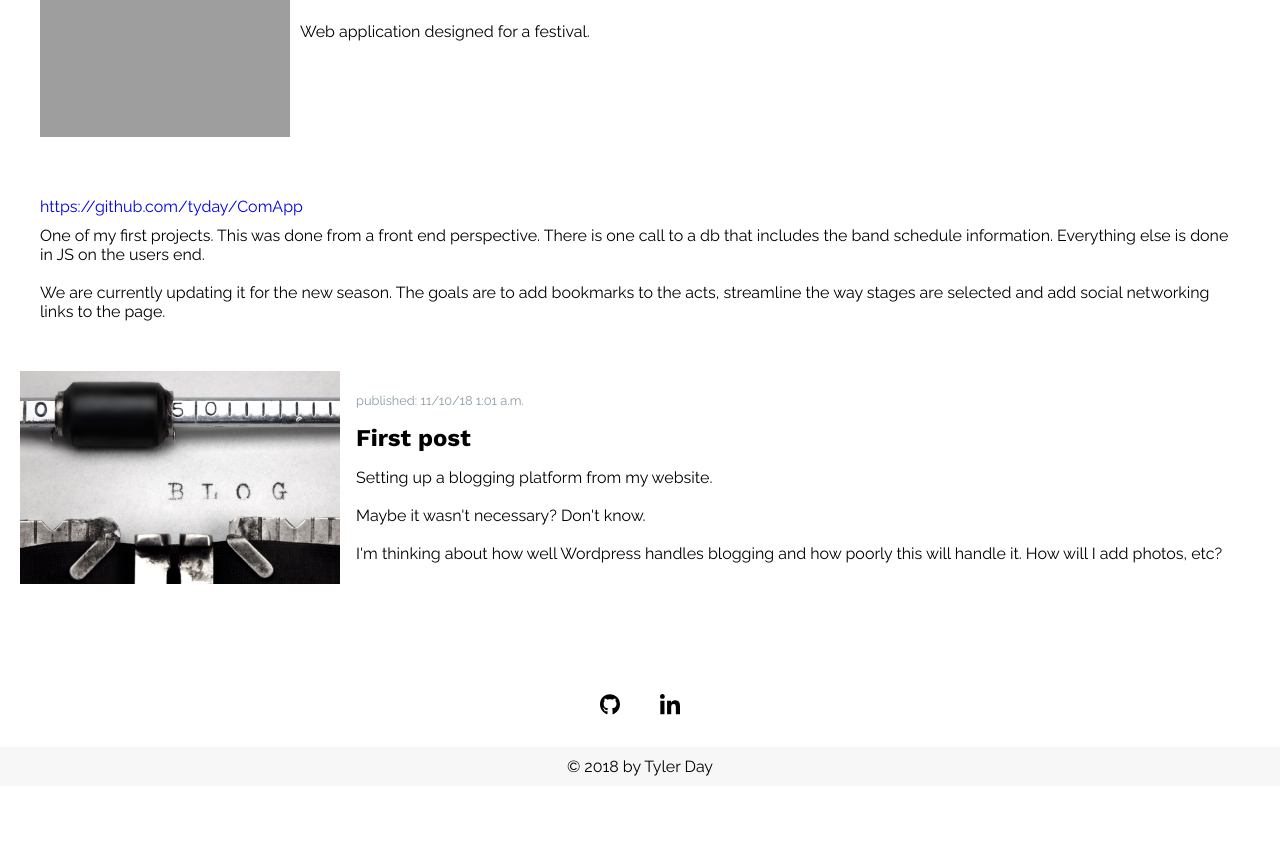
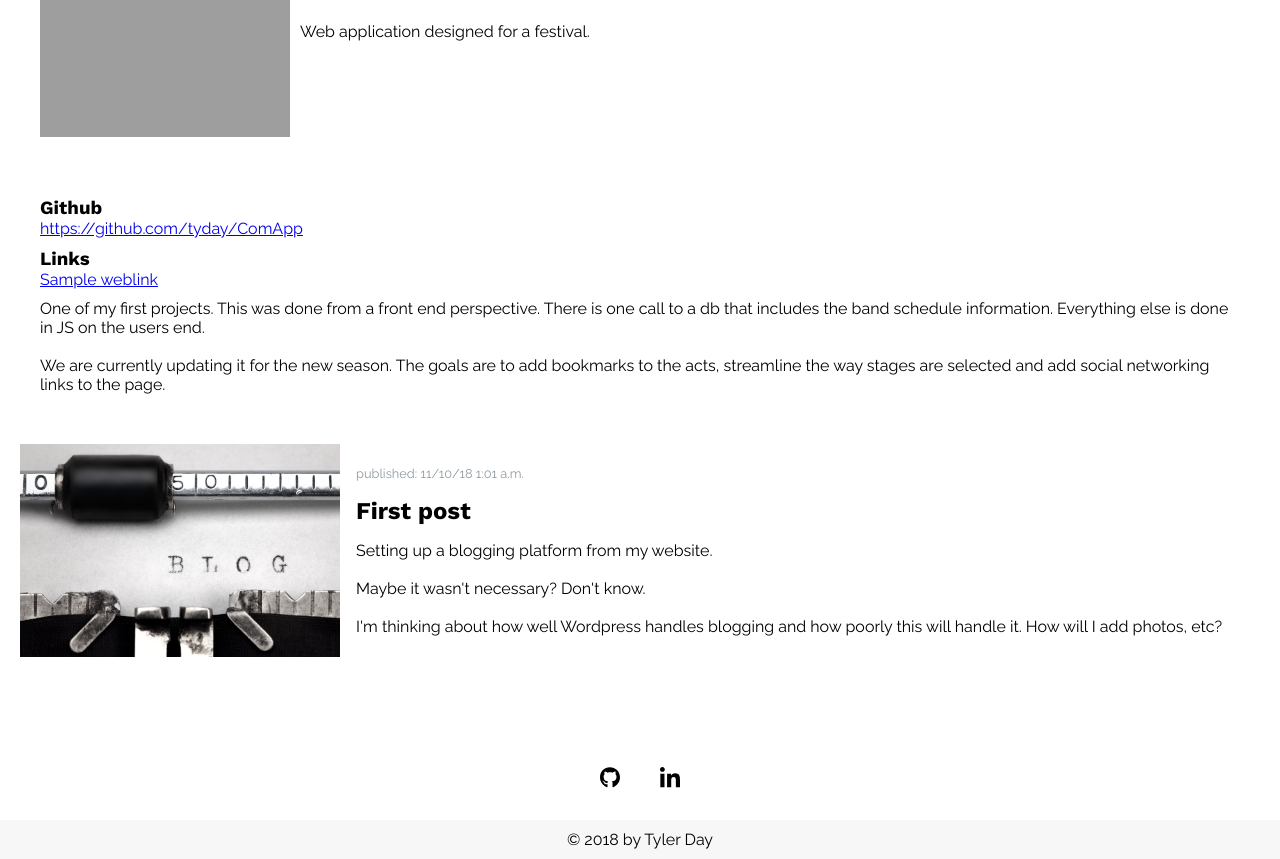
Before and after one commit to tyday/port_site, a Django app: page /project/1/ in a window 1280 px wide. Shown: the part 150-1009 px from the top of the page. Before the commit the page ends 926 px from the top, so only its background shows below. Run offline with Django 3.2, Linux system fonts and the light colour scheme; data comes from the database, SQL or seed files in the repository; tables that the repository leaves empty hold one stand-in row (values such as "Sample post"); grey boxes are pictures that could not be loaded.

Commit message:
add links to project_detail.html

```diff
--- a/mysite/blog/static/css/blog.css
+++ b/mysite/blog/static/css/blog.css
@@ -192,6 +192,7 @@ h1 {
     grid-template-areas:
         "image title"
         "image short-description"
+        "github-link github-link"
         "link link"
         "long-description long-description"
 }
@@ -207,9 +208,18 @@ h1 {
 .project-description-long{
     grid-area: long-description;
 }
+.project-github-link{
+    grid-area: github-link;
+    /* padding-bottom: 10px; */
+}
+.project-github-link a{
+    text-decoration: underline;
+}
 .project-link{
-    grid-area: link;
-    /* padding-bottom: 10px; */
+    grid-area:link;
+}
+.project-link a{
+    text-decoration: underline;
 }
 @media only screen and (max-width:500px){
     .project-detail{
@@ -218,6 +228,7 @@ h1 {
             "image image"
             "title title"
             "short-description short-description"
+            "github-link github-link"
             "link link"
             "long-description long-description"
     }
--- a/mysite/blog/templates/blog/project_detail.html
+++ b/mysite/blog/templates/blog/project_detail.html
@@ -11,10 +11,25 @@
         <p class="project-description-long">{{ project.description|linebreaksbr }}</p>
         <!-- </div> -->
         {% if project.githublink %}
-        <a href="{{ project.githublink }}" class="project-link">{{ project.githublink }}</a>
+        <div class="project-github-link">
+        <h3>Github</h3>
+        <a href="{{ project.githublink }}">{{ project.githublink }}</a>
+        </div>
+        {% else %}
+        <div class="project-github-link"></div>
+        {% endif %}
+
+        {% if project.weblink.all %}
+            <div class="project-link">
+            <h3>Links</h3>
+            {% for link in project.weblink.all %}
+                <a href="{{ link.link }}" class="project-github-link">{{ link.name }}</a></br>
+            {% endfor %}
+            </div>
         {% else %}
         <div class="project-link"></div>
         {% endif %}
+
     </div>
 
         {% if project.post.all %}
```
